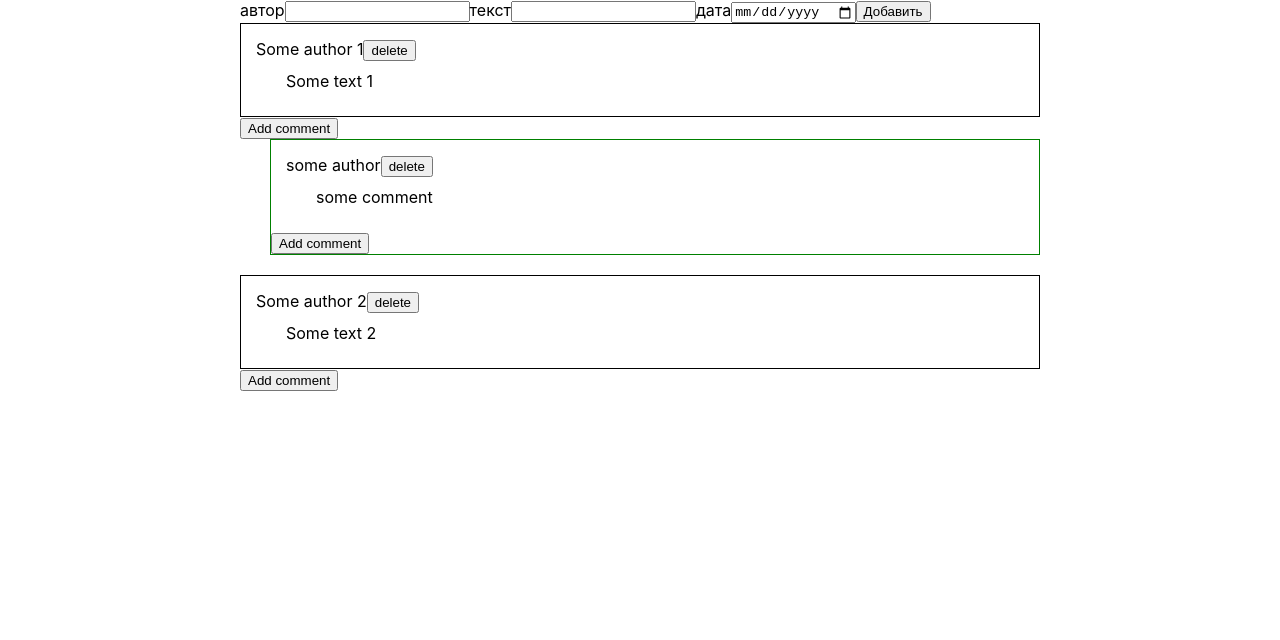
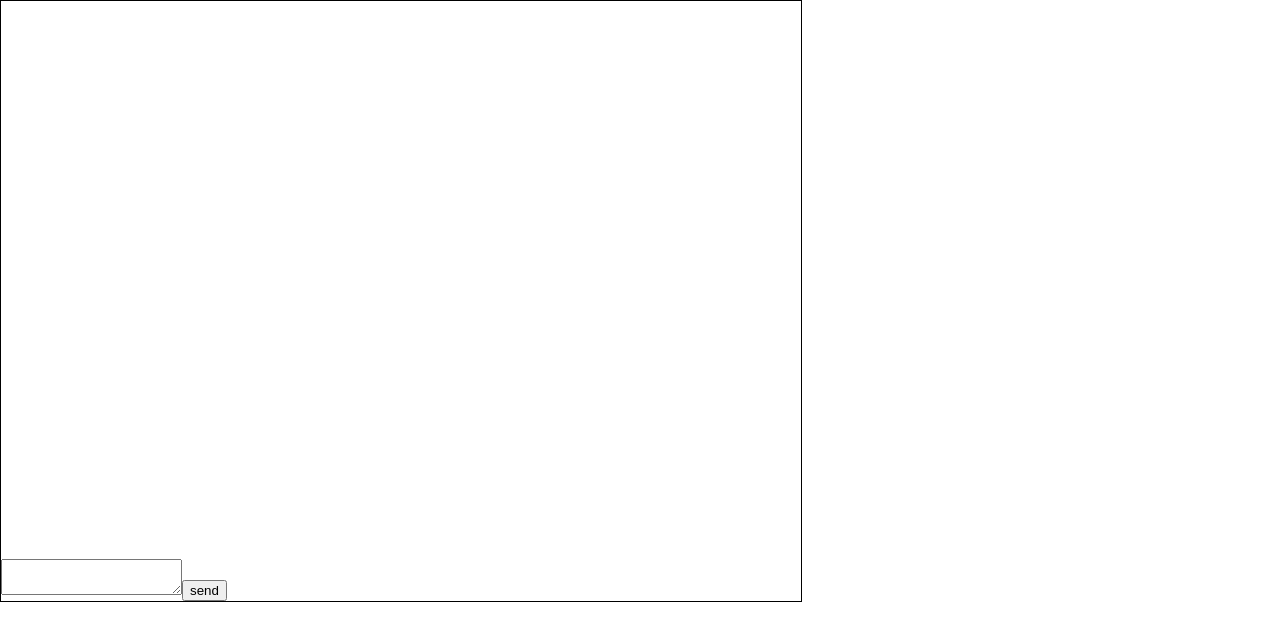
Before and after one commit to EzhikTT/Blog, a React (Create React App) app: page / in a window 1280 px wide. Shown: the top 640 px of the page. Built offline with nearby package versions, Linux system fonts and the light colour scheme.

Commit message:
lesson 21

```diff
--- a/src/components/App/App.tsx
+++ b/src/components/App/App.tsx
@@ -1,10 +1,11 @@
 import React from 'react';
 import './App.css';
 import Topics from '../../pages/Topics/Topics';
+import Messanger from '../../pages/ Messanger/Messanger';
 
 function App() {
   return (
-    <Topics/>
+    <Messanger/>
   );
 }
 
--- /dev/null
+++ b/src/pages/ Messanger/Messanger.css
@@ -0,0 +1,20 @@
+main {
+    width: 800px;
+    height: 600px;
+    border: 1px solid black;
+    display: flex;
+    flex-direction: column;
+    justify-content: end;
+}
+section.messages {
+    display: flex;
+    flex-direction: column-reverse;
+    overflow-y: scroll;
+}
+section.messages > div.message {
+    display: flex;
+}
+section.messages > div.message.left {}
+section.messages > div.message.right {
+    justify-content: end;
+}
--- /dev/null
+++ b/src/pages/ Messanger/Messanger.tsx
@@ -0,0 +1,69 @@
+import React, { useRef, useState } from "react";
+import "./Messanger.css"
+import Utils from "../../utils/Utils";
+
+export type User = {
+    id: number
+    username: string
+}
+export type Message = {
+    id: number
+    author: User
+    text: string
+    recipient: User
+    date: Date
+    quote?: Message
+}
+
+const Messanger = () => {
+
+    const user1: User = {
+        id: 1,
+        username: "user1"
+    }
+    const user2: User = {
+        id: 2,
+        username: "user2"
+    }
+
+    const [messages, setMessages] = useState<Message[]>([])
+
+    const textareaRef = useRef<HTMLTextAreaElement>(null)
+
+    const addMessage = () => {
+        const newId = Utils.getMaxId(messages) + 1
+        const randomNum = Math.round(Math.random() * 100)
+        const newMessage: Message = {
+            id: newId,
+            author: randomNum % 2 === 0 ? user1 : user2,
+            recipient: randomNum % 2 === 0 ? user2 : user1,
+            text: textareaRef.current?.value ?? "",
+            date: new Date()
+        }
+        setMessages([newMessage, ...messages ])
+    }
+
+    const dateFormat = (date: Date) => {
+        return `${date.getFullYear()}-${date.getMonth()}-${date.getDate()} ${date.getHours()}:${date.getMinutes()}:${date.getSeconds()}`
+    }
+
+    return (
+        <main>
+            <section className="messages">
+                {
+                    messages.map(message => (
+                        <div className={`message ${message.author.id === 1 ? 'left' : 'right'}`}>
+                            <div>{message.text} ({dateFormat(message.date)})</div>
+                        </div>
+                    ))
+                }
+            </section>
+            <section className="form">
+                <textarea ref={textareaRef}></textarea>
+                <button onClick={addMessage}>send</button>
+            </section>
+        </main>
+    )
+}
+
+export default Messanger
```
